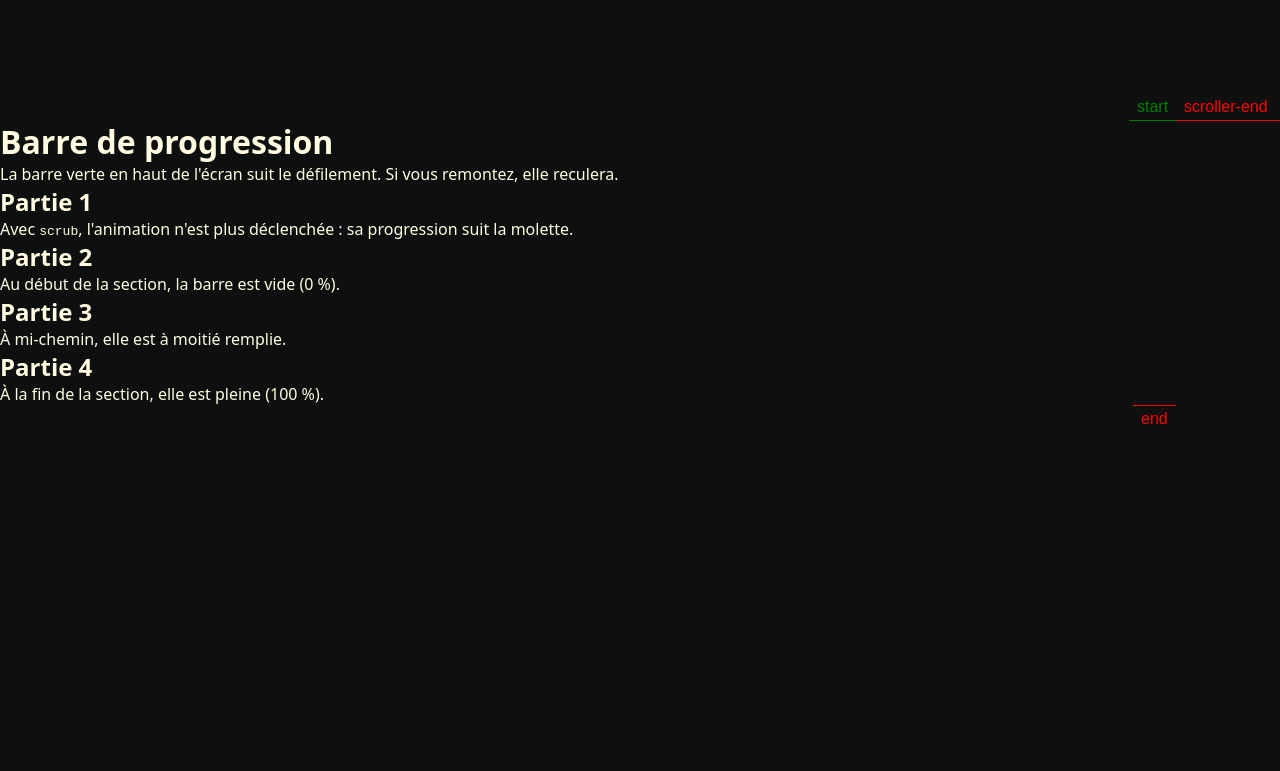
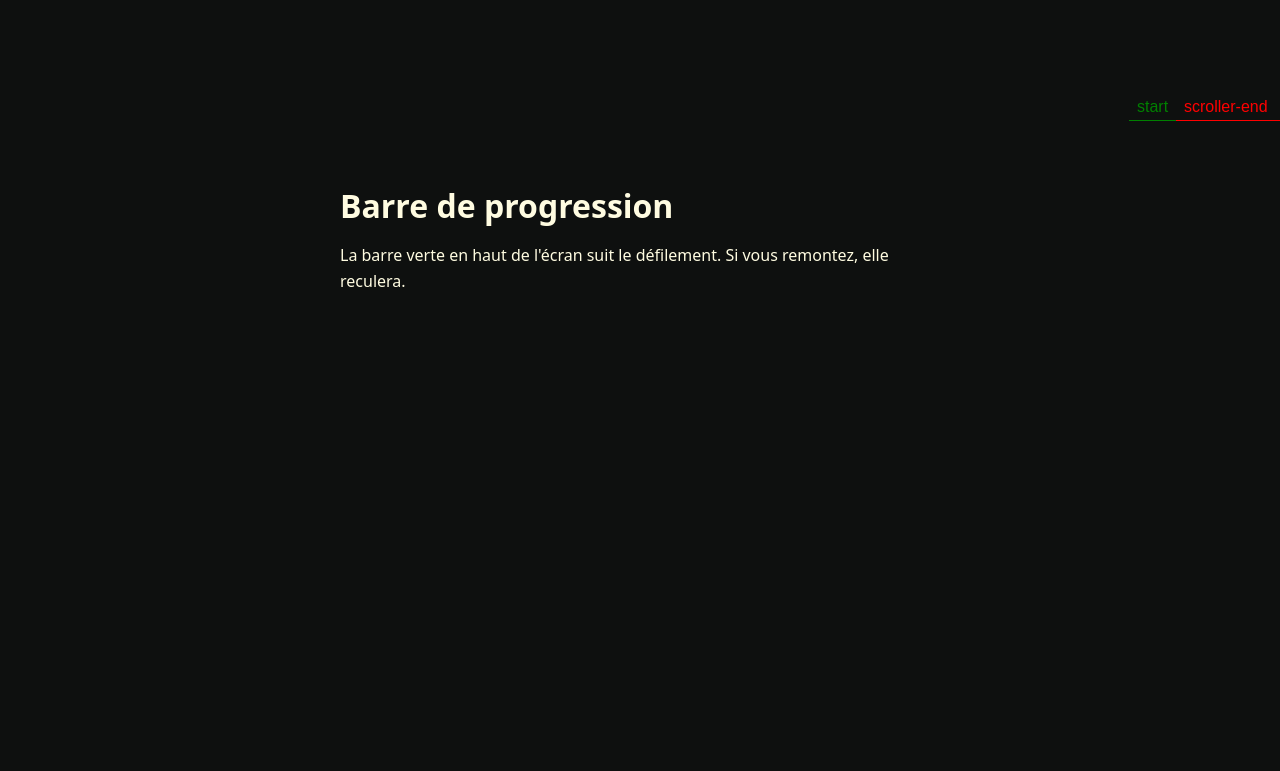
Before and after one commit to tim-montmorency/Fragment, a plain HTML site: page f/gsap-scrolltrigger-scrub-alt/index.html in a window 1280 px wide. Shown: the part 680-1451 px from the top of the page. Drawn offline with nearby package versions, Linux system fonts and the light colour scheme.

Commit message:
Studio : mise à jour de gsap-scrolltrigger-scrub-alt

```diff
--- a/f/gsap-scrolltrigger-scrub-alt/style.css
+++ b/f/gsap-scrolltrigger-scrub-alt/style.css
@@ -30,17 +30,17 @@
   transform: scaleX(0);          /* état de départ : barre vide */
 }
 
-.section {
+#main {
   width: min(90%, 600px);
   margin: 0 auto;
   padding: 4rem 0;
 }
 
-.section h1 { margin-bottom: 1rem; }
+#main h1 { margin-bottom: 1rem; }
 
-.section h2 {
+#main h2 {
   margin-top: 60vh; /* de l'espace pour pouvoir défiler */
   color: #0ae448;
 }
 
-.section p { line-height: 1.6; }
+#main p { line-height: 1.6; }
```
